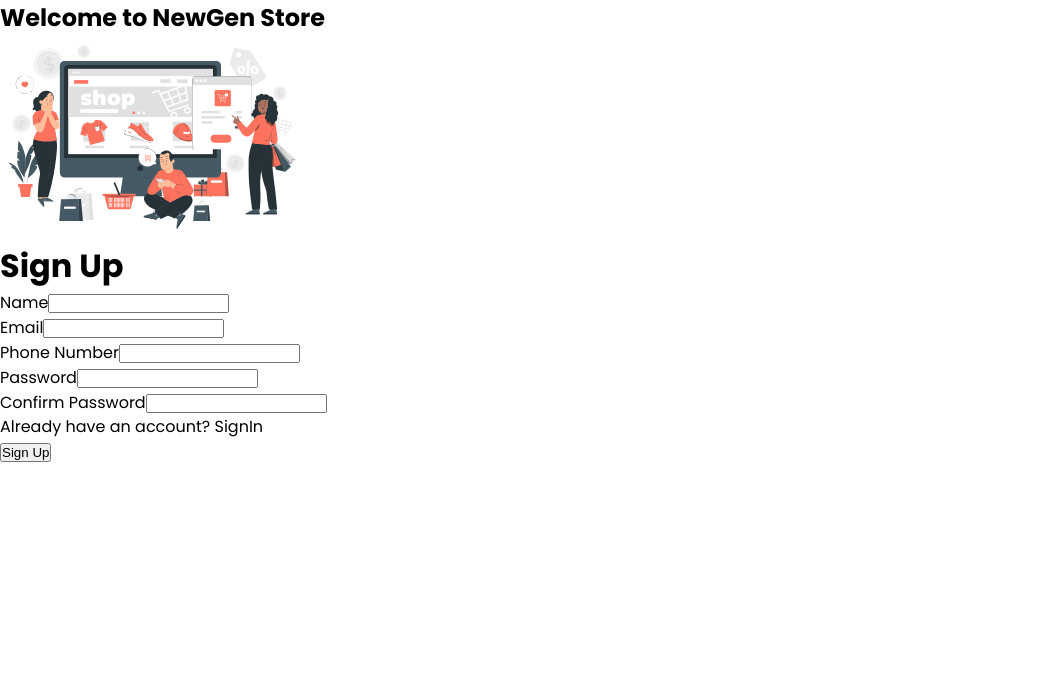
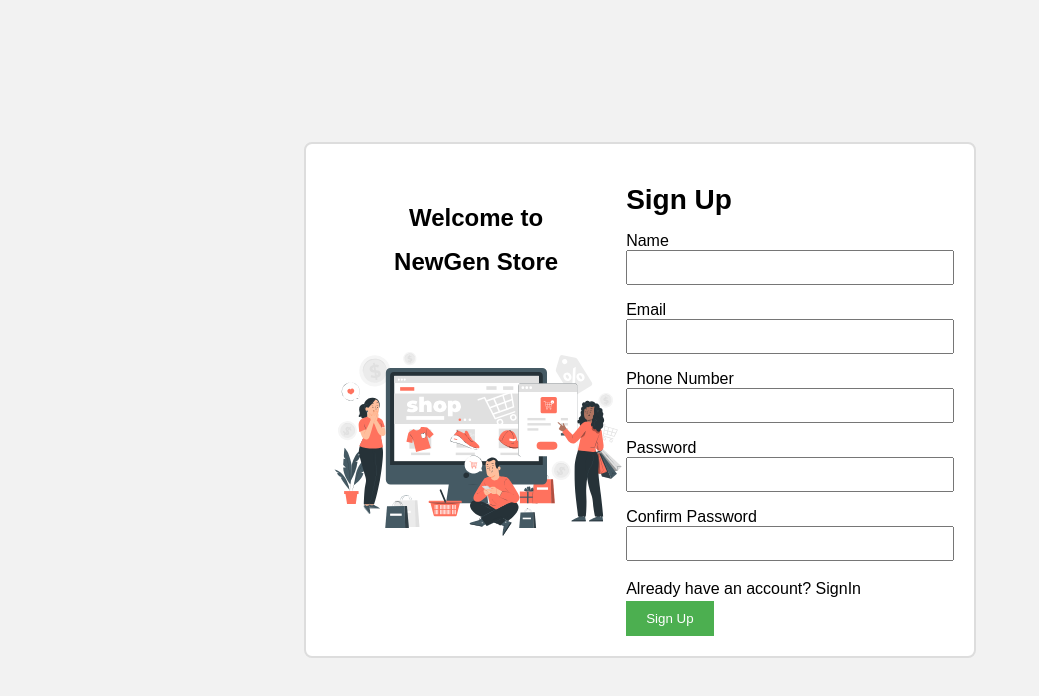
Before and after one commit to Rithickg/NewGen_Store, a React (Vite) app in the folder client/: page /signup in a window 1280 px wide. Shown: the top 696 px of the page, without its empty margins (0-1039 px from the left). Built offline with nearby package versions, Linux system fonts and the light colour scheme.

Commit message:
Add styled components for SignIn and SignUp pages

```diff
--- a/client/src/pages/SignIn.jsx
+++ b/client/src/pages/SignIn.jsx
@@ -6,6 +6,7 @@ import * as yup from "yup"
 import { yupResolver } from "@hookform/resolvers/yup"
 import { signInUser } from "../utils/Fetcher"
 import SignInPageImg from "../assets/ecommerce/Ecommerce-web-page-pana.svg"
+import { Container, Wrapper, ContentWrapper, Title, Image, FormWrapper, FormTitle, Input, ErrorMessage, SignUpLink, SignInButton } from '../styles/SignIn.Styled';
 
 const schema = yup.object().shape({
     email: yup.string().email().required("Email is required"),
@@ -50,30 +51,31 @@ export const SignIn = () => {
         }
     }
     return (
-        <div>
-            <div>
-                <h2>Welcome to NewGen Store</h2>
-                <img src={SignInPageImg} alt="NewGen Store" width="300" height="300" />
-            </div>
-            <div>
-                <h2>Sign In</h2>
+        <Container>
+            <Wrapper>
+                <ContentWrapper>
+                    <Title>Welcome to NewGen Store</Title>
+                    <Image src={SignInPageImg} alt="NewGen Store" width="300" height="300" />
+                </ContentWrapper>
+                <FormWrapper>
+                    <FormTitle>Sign In</FormTitle>
                     <form onSubmit={handleSubmit(handleSignIn)}>
                         <div>
                             <label htmlFor="email">Email</label>
-                        <input type="text" id="email" {...register("email")} />
-                        {errors.email && <p>{errors.email.message}</p>}
+                            <Input type="text" id="email" {...register("email")} />
+                            <ErrorMessage>{errors.email?.message}</ErrorMessage>
                         </div>
                         <div>
                             <label htmlFor="password">Password</label>
-                        <input type="password" id="password" {...register("password")} />
-                        {errors.password && <p>{errors.password.message}</p>}
+                            <Input type="password" id="password" {...register("password")} />
+                            <ErrorMessage>{errors.password?.message}</ErrorMessage>
                         </div>
-                    <p>Don&rsquo;t have an account? <Link to="/signup">Sign Up</Link></p>
+                        <SignUpLink>Don&rsquo;t have an account? <Link to="/signup">Sign Up</Link></SignUpLink>
 
-                    <button type="submit">Sign In</button>
+                        <SignInButton type="submit">Sign In</SignInButton>
                     </form>
-            </div>
-
-        </div >
+                </FormWrapper>
+            </Wrapper>
+        </Container>
     )
 }
--- a/client/src/pages/SignUp.jsx
+++ b/client/src/pages/SignUp.jsx
@@ -6,12 +6,15 @@ import { useMutation } from '@tanstack/react-query';
 import { signUpUser } from '../utils/Fetcher';
 import { useCookies } from "react-cookie"
 import SignInPageImg from "../assets/ecommerce/Ecommerce-web-page-pana.svg"
+import { Container, Wrapper, ContentWrapper, Title, Image, FormWrapper, FormTitle, Input, ErrorMessage, SignInLink, SignUpButton } from '../styles/SignUp.Styled';
+
+
 
 
 const schema = yup.object().shape({
   name: yup.string().min(2).required("Name is required"),
   email: yup.string().email().required("Email is required"),
-    phone_number: yup.number().required("Phone Number is required"),
+  phone_number: yup.string().required("Phone Number is required"),
   password: yup.string().min(8).required("Password is required").matches(
     /^(?=.*[A-Z])(?=.*[a-z])(?=.*\d)(?=.*[@$!%*?&])[A-Za-z\d@$!%*?&]{8,}$/,
     "Password must contain at least 8 characters, one uppercase letter, one lowercase letter, one number, and one special character (@$!%*?&)"
@@ -61,34 +64,36 @@ export const SignUp = () => {
     }
   }
   return (
-        <div>
-            <div>
-                <h2>Welcome to NewGen Store</h2>
-                <img src={SignInPageImg} alt="NewGen Store" width="300" height="300" />
-            </div>
-            <div>
-                <h1>Sign Up</h1>
+    <Container>
+      <Wrapper>
+        <ContentWrapper>
+          <Title>Welcome to </Title>
+          <Title>NewGen Store</Title>
+          <Image src={SignInPageImg} alt="NewGen Store" />
+        </ContentWrapper>
+        <FormWrapper>
+          <FormTitle>Sign Up</FormTitle>
           <form onSubmit={handleSubmit(handleSignUp)} noValidate>
             <label htmlFor="name">Name</label>
-                    <input type="text" id="name" name="name" {...register("name")} />
-                    <p>{errors.name?.message}</p>
+            <Input type="text" id="name" name="name" {...register("name")} />
+            <ErrorMessage>{errors.name?.message}</ErrorMessage>
             <label htmlFor='email'>Email</label>
-                    <input type="email" id='email' name="email" {...register("email")} />
-                    <p>{errors.email?.message}</p>
+            <Input type="email" id='email' name="email" {...register("email")} />
+            <ErrorMessage>{errors.email?.message}</ErrorMessage>
             <label htmlFor='phone_number'>Phone Number</label>
-                    <input type="number" id='phone_number' name="phone_number" {...register("phone_number")} />
-                    <p>{errors.phone_number?.message}</p>
+            <Input type="number" id='phone_number' name="phone_number" {...register("phone_number")} />
+            <ErrorMessage>{errors.phone_number?.message}</ErrorMessage>
             <label htmlFor='password'>Password</label>
-                    <input type="password" id='password' name="password" {...register("password")} />
-                    <p>{errors.password?.message}</p>
+            <Input type="password" id='password' name="password" {...register("password")} />
+            <ErrorMessage>{errors.password?.message}</ErrorMessage>
             <label htmlFor='confirm_password'>Confirm Password</label>
-                    <input type="password" id='confirm_password' name="confirmPassword" {...register("confirmPassword")} />
-                    <p>{errors.confirmPassword?.message}</p>
-                    <p>Already have an account?<Link to="/signin"> SignIn</Link></p>
-                    <button type="submit">Sign Up</button>
+            <Input type="password" id='confirm_password' name="confirmPassword" {...register("confirmPassword")} />
+            <ErrorMessage>{errors.confirmPassword?.message}</ErrorMessage>
+            <SignInLink>Already have an account?<Link to="/signin"> SignIn</Link></SignInLink>
+            <SignUpButton type="submit">Sign Up</SignUpButton>
           </form>
-            </div>
-
-        </div>
+        </FormWrapper>
+      </Wrapper>
+    </Container>
   )
 }
--- /dev/null
+++ b/client/src/styles/SignIn.styled.jsx
@@ -0,0 +1,69 @@
+import styled from "styled-components";
+
+export const Container = styled.div`
+  display: flex;
+  justify-content: center;
+  align-items: center;
+  height: 100vh;
+  background-color: #f2f2f2;
+`;
+
+export const ContentWrapper = styled.div`
+  text-align: center;
+
+`;
+
+export const Wrapper = styled.div`
+display: flex;
+  justify-content: center;
+  align-items: center;
+  text-align: center;
+  border: 2px solid #ddd;
+  padding: 20px;
+  background-color: white;
+  border-radius: 8px;
+`;
+
+
+export const Title = styled.h2`
+  font-size: 24px;
+  margin-bottom: 16px;
+`;
+
+export const Image = styled.img`
+  width: 300px;
+  height: 300px;
+`;
+
+export const FormWrapper = styled.div`
+  margin-top: 20px;
+  text-align: left;
+`;
+
+export const FormTitle = styled.h1`
+  font-size: 28px;
+  margin-bottom: 16px;
+`;
+
+export const Input = styled.input`
+  width: 100%;
+  padding: 8px;
+  margin-bottom: 8px;
+`;
+
+export const ErrorMessage = styled.p`
+  color: red;
+  margin-bottom: 8px;
+`;
+
+export const SignUpLink = styled.p`
+  margin-top: 8px;
+`;
+
+export const SignInButton = styled.button`
+  padding: 10px 20px;
+  background-color: #4caf50;
+  color: white;
+  border: none;
+  cursor: pointer;
+`;
--- /dev/null
+++ b/client/src/styles/SignUp.styled.jsx
@@ -0,0 +1,69 @@
+import styled from "styled-components";
+
+export const Container = styled.div`
+  display: flex;
+  justify-content: center;
+  align-items: center;
+  height: 100vh;
+  background-color: #f2f2f2; /* Set your desired background color */
+`;
+
+export const ContentWrapper = styled.div`
+  text-align: center;
+
+`;
+
+export const Wrapper = styled.div`
+display: flex;
+  justify-content: center;
+  align-items: center;
+  text-align: center;
+  border: 2px solid #ddd;
+  padding: 20px;
+  background-color: white;
+  border-radius: 8px;
+`;
+
+
+export const Title = styled.h2`
+  font-size: 24px;
+  margin-bottom: 16px;
+`;
+
+export const Image = styled.img`
+  width: 300px;
+  height: 300px;
+`;
+
+export const FormWrapper = styled.div`
+  margin-top: 20px;
+  text-align: left;
+`;
+
+export const FormTitle = styled.h1`
+  font-size: 28px;
+  margin-bottom: 16px;
+`;
+
+export const Input = styled.input`
+  width: 100%;
+  padding: 8px;
+  margin-bottom: 8px;
+`;
+
+export const ErrorMessage = styled.p`
+  color: red;
+  margin-bottom: 8px;
+`;
+
+export const SignInLink = styled.p`
+  margin-top: 8px;
+`;
+
+export const SignUpButton = styled.button`
+  padding: 10px 20px;
+  background-color: #4caf50;
+  color: white;
+  border: none;
+  cursor: pointer;
+`;
```
Lines whose indentation alone changed are shown as unchanged.
